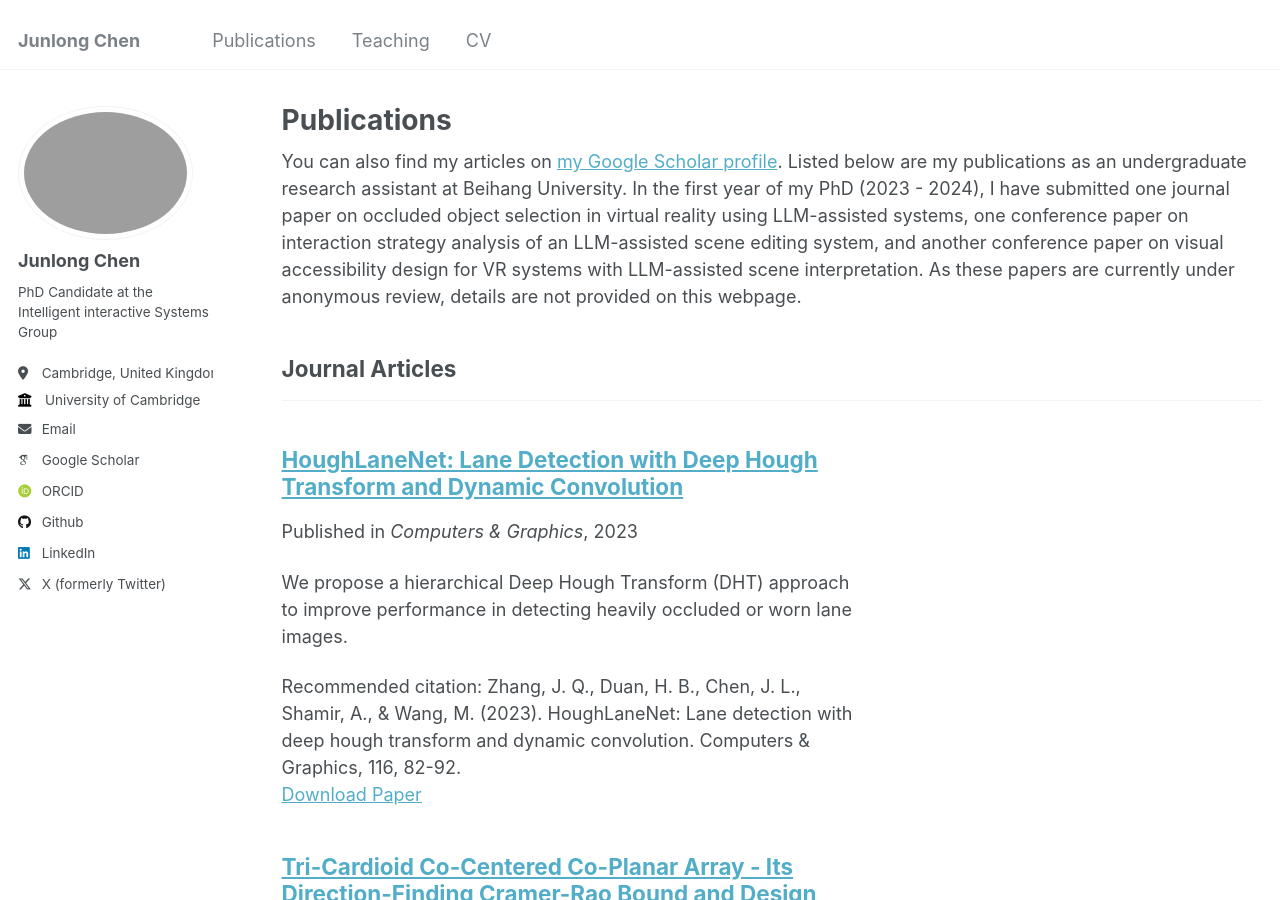
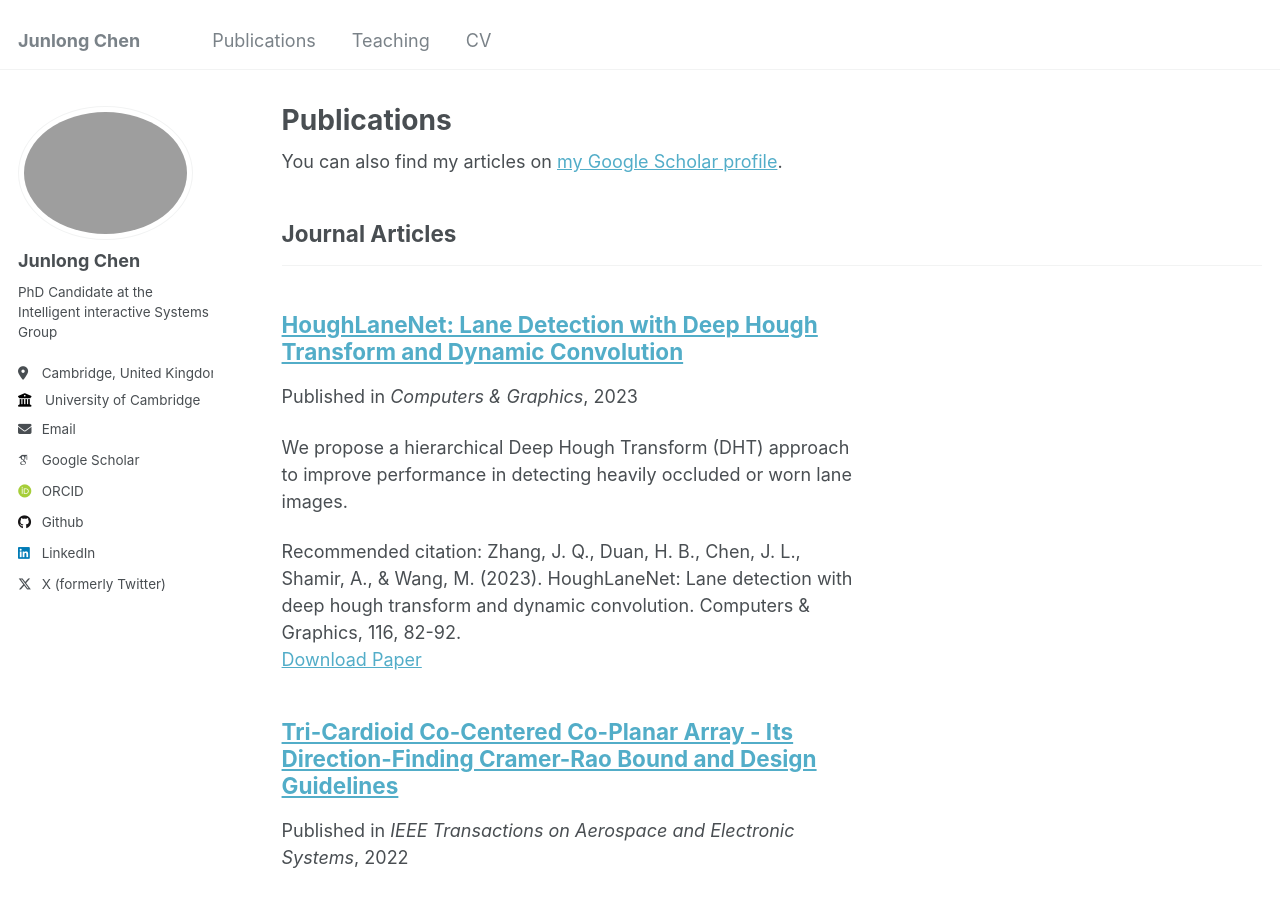
Before and after one commit to EnVisionXR/EnVisionXR.github.io, a Jekyll site: the page built from _pages/publications.html, in a window 1280 px wide and 900 px high. Built offline with Jekyll 4.4.1, drawn with Linux system fonts in a browser that asks for light colours; some web fonts are replaced.

Commit message:
Update publications.html

```diff
--- a/_pages/publications.html
+++ b/_pages/publications.html
@@ -6,7 +6,7 @@ author_profile: true
 ---
 
 {% if site.author.googlescholar %}
-  <div class="wordwrap">You can also find my articles on <a href="{{site.author.googlescholar}}">my Google Scholar profile</a>. Listed below are my publications as an undergraduate research assistant at Beihang University. In the first year of my PhD (2023 - 2024), I have submitted one journal paper on occluded object selection in virtual reality using LLM-assisted systems, one conference paper on interaction strategy analysis of an LLM-assisted scene editing system, and another conference paper on visual accessibility design for VR systems with LLM-assisted scene interpretation. As these papers are currently under anonymous review, details are not provided on this webpage.</div>
+  <div class="wordwrap">You can also find my articles on <a href="{{site.author.googlescholar}}">my Google Scholar profile</a>. </div>
 {% endif %}
 
 {% include base_path %}
```
